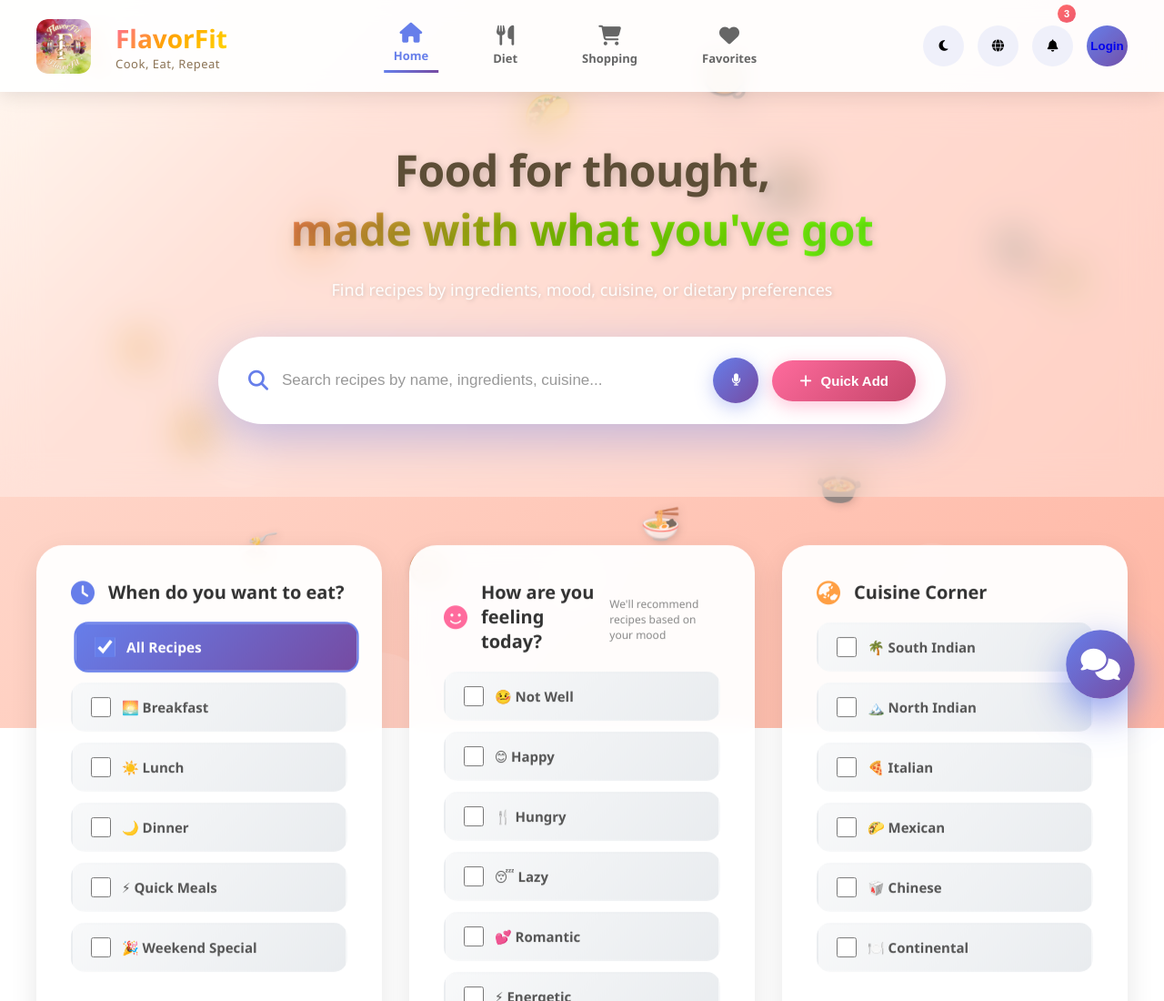
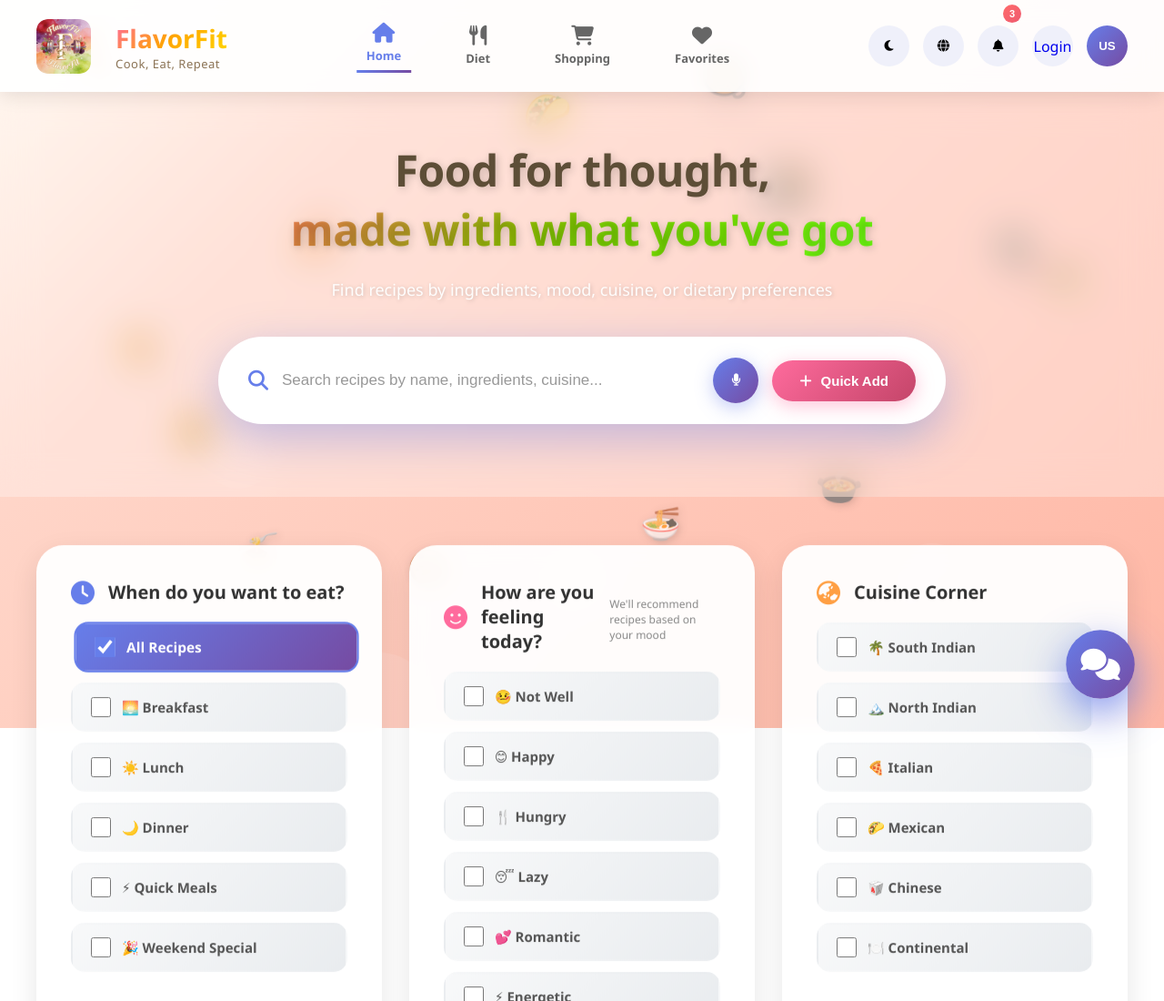
Before and after one commit to afiyashahin81-pixel/flavorfit, a website: page index.html in a window 1280 px wide. Shown: the top 1100 px of the page at 91% size. Drawn offline with Linux system fonts and the light colour scheme.

Commit message:
Update index.html

```diff
--- a/index.html
+++ b/index.html
@@ -72,19 +72,29 @@
   <button class="icon-btn">
     <i class="fas fa-moon"></i>
   </button>
+
   <button class="icon-btn">
     <i class="fas fa-globe"></i>
   </button>
+
   <button class="icon-btn">
     <i class="fas fa-bell"></i>
     <span class="notification-badge">3</span>
   </button>
-        <button class="icon-btn user-icon">
-             <a class="icon-btn" href="login.html" style="text-decoration:none; display:flex; align-items:center; justify-content:center;">
+
+  <!-- Login link (NOT inside a button) -->
+  <a href="login.html" class="icon-btn"
+     style="text-decoration:none; display:flex; align-items:center; justify-content:center;">
     Login
   </a>
+
+  <!-- keep your user button if you want -->
+  <button class="icon-btn user-icon">
+    US
   </button>
 </div>
+
+
 </nav>
 
 <!-- ========== MAIN CONTENT WRAPPER ========== -->
```
Lines whose indentation alone changed are shown as unchanged.
